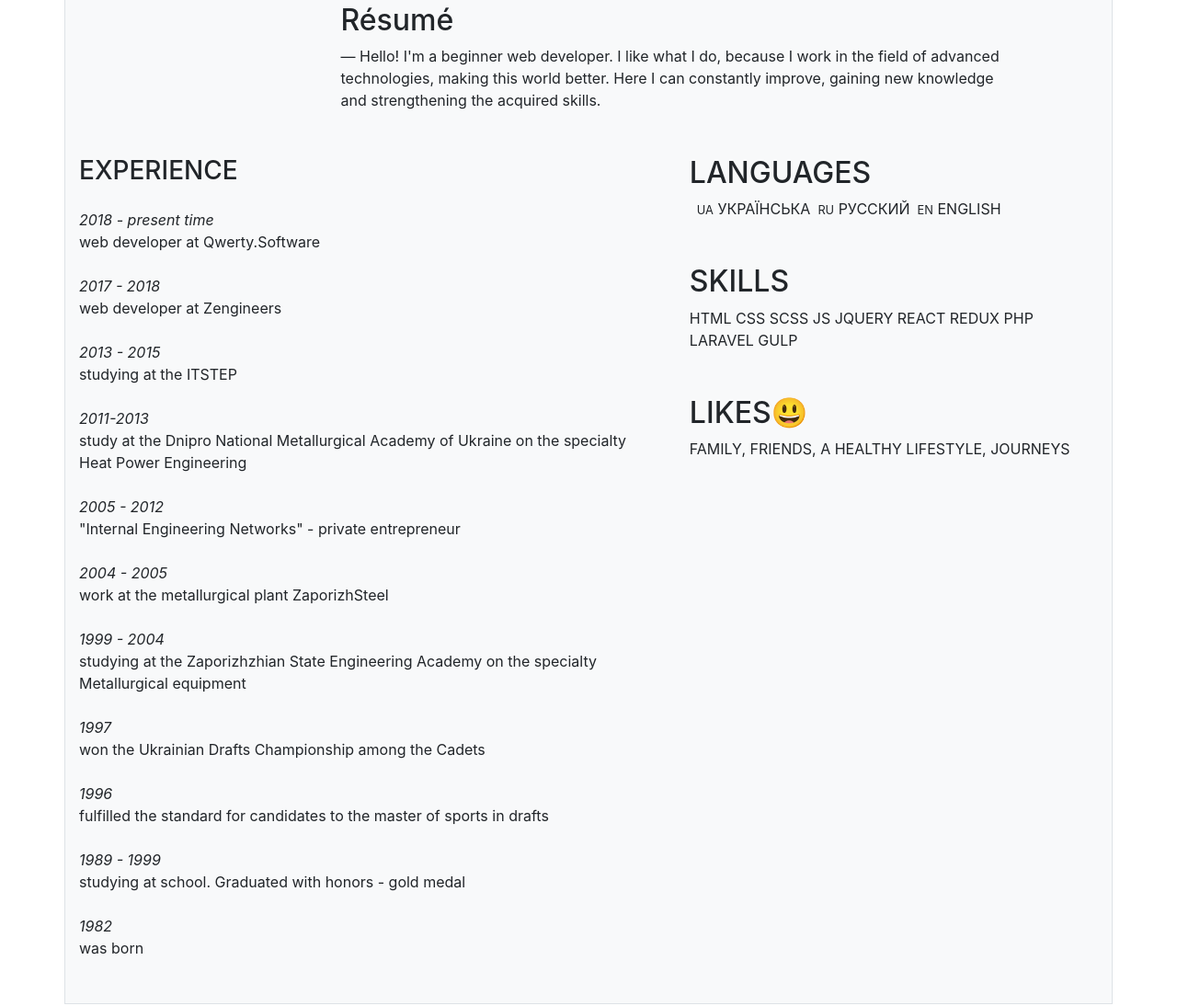
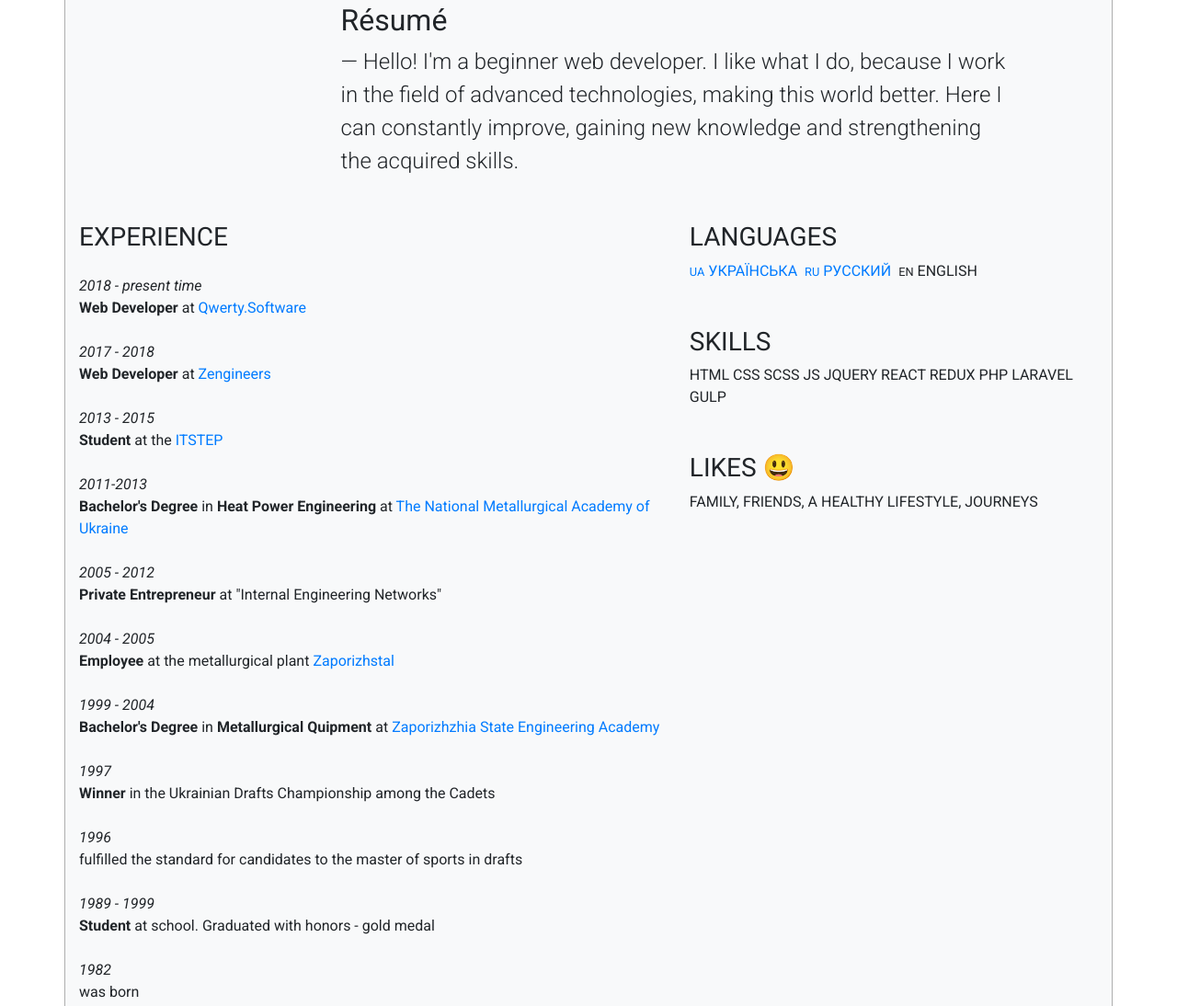
Before and after one commit to alexander-manherovsky/homepage, a plain HTML site: page index.html in a window 1280 px wide. Shown: the part 385-1479 px from the top of the page at 92% size. Drawn offline with nearby package versions, Linux system fonts and the light colour scheme.

Commit message:
css enhancement

```diff
--- a/assets/css/main.css
+++ b/assets/css/main.css
@@ -0,0 +1,34 @@
+body {
+    font-family: 'Roboto', sans-serif;
+}
+
+.content {
+    border: 1px solid #aeaeae;
+}
+
+.content:hover {
+    box-shadow: 0 10px 100px 0 rgba(34,36,38,.25);
+    transition: all 0.2s linear;
+}
+
+.intro {
+    font-weight: 300;
+    font-size: 1.5rem;
+}
+
+.position {
+    font-weight: 700;
+    text-transform: capitalize;
+}
+
+.languages a:hover {
+    text-decoration: none;
+}
+
+a:hover .lang {
+    text-decoration: underline;
+}
+
+.lang {
+    margin-left: .25em;
+}
--- a/index.html
+++ b/index.html
@@ -7,14 +7,16 @@
     <link rel="me" href="https://google.com/profiles/thenextweb" type="text/html">
     <link rel="me" href="mailto:mangerovskii@gmail.com">
     <link rel="me" href="sms:+15035550125">
+    <link href="https://fonts.googleapis.com/css?family=Roboto:300,400,400i,700&amp;subset=cyrillic" rel="stylesheet">
     <link rel="stylesheet" href="https://stackpath.bootstrapcdn.com/font-awesome/4.7.0/css/font-awesome.min.css">
     <link rel="stylesheet" href="https://maxcdn.bootstrapcdn.com/bootstrap/4.0.0/css/bootstrap.min.css" integrity="sha384-Gn5384xqQ1aoWXA+058RXPxPg6fy4IWvTNh0E263XmFcJlSAwiGgFAW/dAiS6JXm"
         crossorigin="anonymous">
+    <link rel="stylesheet" href="assets/css/main.css">
     <title>Aleksander Mangierowski - Resume</title>
 </head>
 
 <body>
-    <div class="container bg-light border border-gray my-5">
+    <div class="container bg-light my-5 content">
         <header>
             <div class="row pt-3">
                 <div class="col-6 mx-auto col-md-3 mx-md-0">
@@ -73,7 +75,7 @@
                     <div class="text-left">
                         <div class="h2">Résumé</div>
 
-                        <div>
+                        <div class="intro">
                             — Hello! I'm a beginner web developer. I like what I do, because I work in the field of advanced technologies, making this
                             world better. Here I can constantly improve, gaining new knowledge and strengthening the acquired skills.
                         </div>
@@ -89,35 +91,60 @@
                     <ul class="list-unstyled p-0 m-0">
                         <li class="mt-4">
                             <div class="font-italic date">2018 - present time</div>
-                            <div class="event">web developer at Qwerty.Software</div>
+                            <div class="event">
+                                <span class="position">web developer</span> at
+                                <a href="https://qwerty.software/">Qwerty.Software</a>
+                            </div>
                         </li>
                         <li class="mt-4">
                             <div class="font-italic date">2017 - 2018</div>
-                            <div class="event">web developer at Zengineers</div>
+                            <div class="event">
+                                <span class="position">web developer</span> at
+                                <a href="http://zengineers.company/">Zengineers</a>
+                            </div>
                         </li>
                         <li class="mt-4">
                             <div class="font-italic date">2013 - 2015</div>
-                            <div class="event">studying at the ITSTEP</div>
+                            <div class="event">
+                                <span class="position">student</span> at the
+                                <a href="https://itstep.zp.ua/">ITSTEP</a>
+                            </div>
                         </li>
                         <li class="mt-4">
                             <div class="font-italic date">2011-2013</div>
-                            <div class="event">study at the Dnipro National Metallurgical Academy of Ukraine on the specialty Heat Power Engineering</div>
+                            <div class="event">
+                                <span class="position">Bachelor's degree</span> in
+                                <span class="position">Heat Power Engineering</span> at
+                                <a href="https://nmetau.edu.ua/ua">The National Metallurgical Academy of Ukraine</a>
+                            </div>
                         </li>
                         <li class="mt-4">
                             <div class="font-italic date">2005 - 2012</div>
-                            <div class="event">"Internal Engineering Networks" - private entrepreneur</div>
+                            <div class="event">
+                                <span class="position">private entrepreneur</span>
+                                at "Internal Engineering Networks"
+                            </div>
                         </li>
                         <li class="mt-4">
                             <div class="font-italic date">2004 - 2005</div>
-                            <div class="event">work at the metallurgical plant ZaporizhSteel</div>
+                            <div class="event">
+                                <span class="position">employee</span> at the metallurgical plant
+                                <a href="http://www.zaporizhstal.com/uk/">Zaporizhstal</a>
+                            </div>
                         </li>
                         <li class="mt-4">
                             <div class="font-italic date">1999 - 2004</div>
-                            <div class="event">studying at the Zaporizhzhian State Engineering Academy on the specialty Metallurgical equipment</div>
+                            <div class="event">
+                                <span class="position">Bachelor's degree</span> in
+                                <span class="position">Metallurgical quipment</span> at
+                                <a href="http://www.zgia.zp.ua/">Zaporizhzhia State Engineering Academy</a>
+                            </div>
                         </li>
                         <li class="mt-4">
                             <div class="font-italic date">1997</div>
-                            <div class="event">won the Ukrainian Drafts Championship among the Cadets</div>
+                            <div class="event">
+                                <span class="position">Winner</span> in the Ukrainian Drafts Championship among the Cadets
+                            </div>
                         </li>
                         <li class="mt-4">
                             <div class="font-italic date">1996</div>
@@ -125,7 +152,9 @@
                         </li>
                         <li class="mt-4">
                             <div class="font-italic date">1989 - 1999</div>
-                            <div class="event">studying at school. Graduated with honors - gold medal</div>
+                            <div class="event">
+                                <span class="position">student</span> at school. Graduated with honors - gold medal
+                            </div>
                         </li>
                         <li class="mt-4">
                             <div class="font-italic date">1982</div>
@@ -135,19 +164,19 @@
                 </div>
 
                 <div class="col-12 col-md-5">
-                    <div class="h2 mt-5 mt-md-0">LANGUAGES</div>
-                    <ul class="list-unstyled d-flex p-0 m-0">
-                        <li class="ml-2"><span class="small">UA</span> УКРАЇНСЬКА</li>
-                        <li class="ml-2"><span class="small">RU</span> РУССКИЙ</li>
-                        <li class="ml-2"><span class="small">EN</span> ENGLISH</li>
+                    <div class="h3 mt-5 mt-md-0">LANGUAGES</div>
+                    <ul class="list-unstyled d-flex flex-wrap p-0 m-0 languages">
+                        <li class="mr-2"><a href=""><span class="small">UA</span><span class="lang">УКРАЇНСЬКА</span></a></li>
+                        <li class="mr-2"><a href=""><span class="small">RU</span><span class="lang">РУССКИЙ</span></a></li>
+                        <li><span class="small">EN</span><span class="lang">ENGLISH</span></li>
                     </ul>
 
-                    <div class="h2 mt-5">SKILLS</div>
+                    <div class="h3 mt-5">SKILLS</div>
                     <div>
                         HTML CSS SCSS JS JQUERY REACT REDUX PHP LARAVEL GULP
                     </div>
 
-                    <div class="h2 mt-5">LIKES😃</div>
+                    <div class="h3 mt-5">LIKES 😃</div>
                     <div>
                         FAMILY, FRIENDS, A HEALTHY LIFESTYLE, JOURNEYS
                     </div>
```
